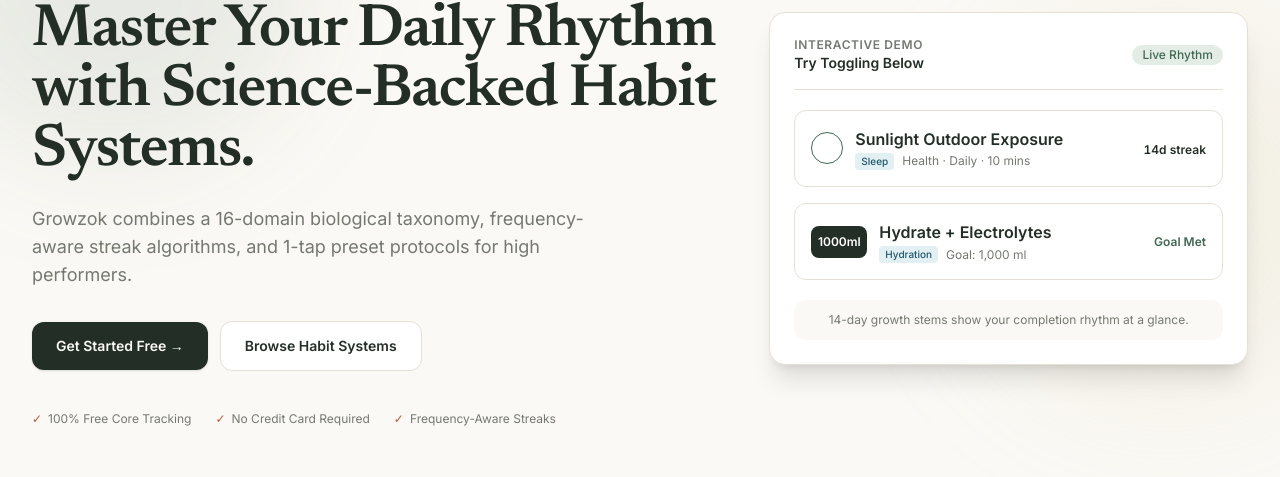
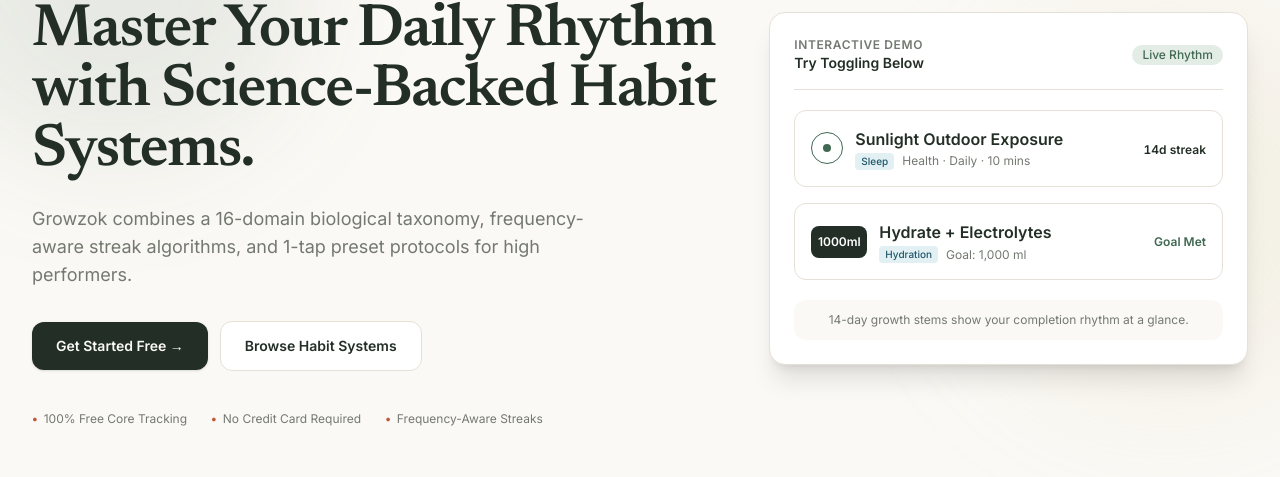
Before and after one commit to sourrinn/growzok, a Next.js app: page / in a window 1280 px wide. Shown: the part 211-688 px from the top of the page. Built offline with nearby package versions, Linux system fonts and the light colour scheme; no server answers.

Commit message:
style: remove checkmark tick symbols ✓ across TemplateCard, OverviewClient, and TemplateDetailPage
- Replace ✓ checkmark symbols in TemplateCard.tsx protocol habit lists with clean bullet dots
- Replace ✓ checkmark symbols in OverviewClient.tsx and TemplateDetailPage with typography

```diff
--- a/src/app/OverviewClient.tsx
+++ b/src/app/OverviewClient.tsx
@@ -136,13 +136,13 @@
 
               <div className="flex items-center gap-6 pt-4 text-xs text-[#737970]">
                 <div className="flex items-center gap-1.5">
-                  <span className="text-[#be5a38]">✓</span> 100% Free Core Tracking
+                  <span className="text-[#be5a38] font-bold">•</span> 100% Free Core Tracking
                 </div>
                 <div className="flex items-center gap-1.5">
-                  <span className="text-[#be5a38]">✓</span> No Credit Card Required
+                  <span className="text-[#be5a38] font-bold">•</span> No Credit Card Required
                 </div>
                 <div className="flex items-center gap-1.5">
-                  <span className="text-[#be5a38]">✓</span> Frequency-Aware Streaks
+                  <span className="text-[#be5a38] font-bold">•</span> Frequency-Aware Streaks
                 </div>
               </div>
             </div>
@@ -172,10 +172,10 @@
                         className={`flex h-8 w-8 items-center justify-center rounded-full border transition-all ${
                           demoDone
                             ? "border-transparent bg-[#406852] text-white scale-105"
-                            : "border-[#406852] bg-transparent text-transparent"
+                            : "border-[#406852] bg-transparent"
                         }`}
                       >
-                        ✓
+                        <span className={`h-2 w-2 rounded-full ${demoDone ? "bg-white" : "bg-[#406852]"}`} />
                       </button>
                       <div>
                         <h4 className="text-base font-semibold text-[#232f26]">
--- a/src/app/templates/[key]/page.tsx
+++ b/src/app/templates/[key]/page.tsx
@@ -101,8 +101,7 @@
         {/* Stats row */}
         <div className="mt-4 flex flex-wrap gap-4 text-sm">
           <div className="flex items-center gap-1 text-muted">
-            <span className="text-amber-600">★</span>
-            <span className="font-medium text-charcoal">{template.rating.toFixed(1)}</span>
+            <span className="font-semibold text-charcoal">Rating {template.rating.toFixed(1)}</span>
             <span>({template.reviewsCount.toLocaleString()} reviews)</span>
           </div>
           <span className="text-muted">
@@ -135,7 +134,7 @@
           <p className="text-sm font-medium text-charcoal">
             {template.author.name}
             {template.author.verified && (
-              <span className="ml-1.5 text-xs text-sage">✓ Verified</span>
+              <span className="ml-1.5 text-xs font-medium text-sage">Verified Author</span>
             )}
           </p>
           <p className="text-xs text-muted">{template.author.role}</p>
--- a/src/components/TemplateCard.tsx
+++ b/src/components/TemplateCard.tsx
@@ -73,7 +73,7 @@
           <ul className="mt-1.5 space-y-1 text-[#232f26]">
             {previewHabits.map((h, i) => (
               <li key={i} className="flex items-center gap-1.5 truncate">
-                <span className="text-[#406852]">✓</span>
+                <span className="text-[#406852] font-bold">•</span>
                 <span className="truncate font-medium">{h.name}</span>
                 {h.target && (
                   <span className="shrink-0 text-[10px] text-[#737970]">
```
